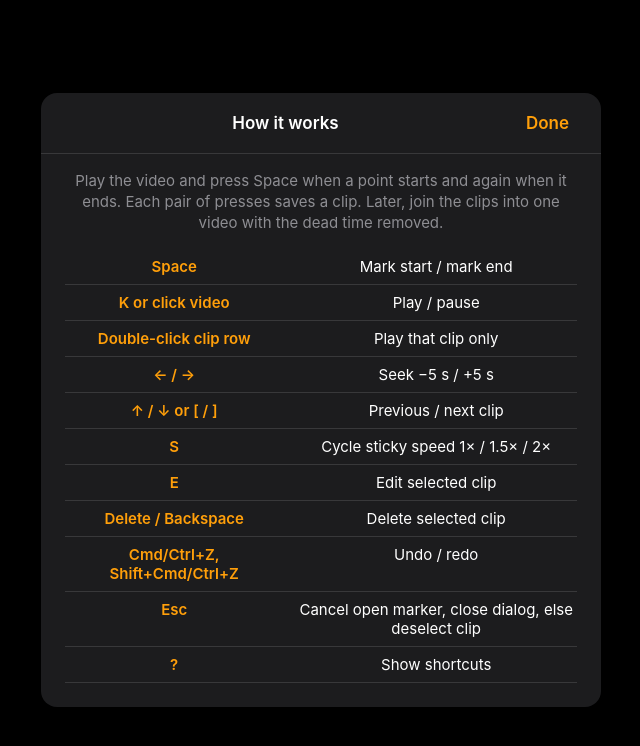
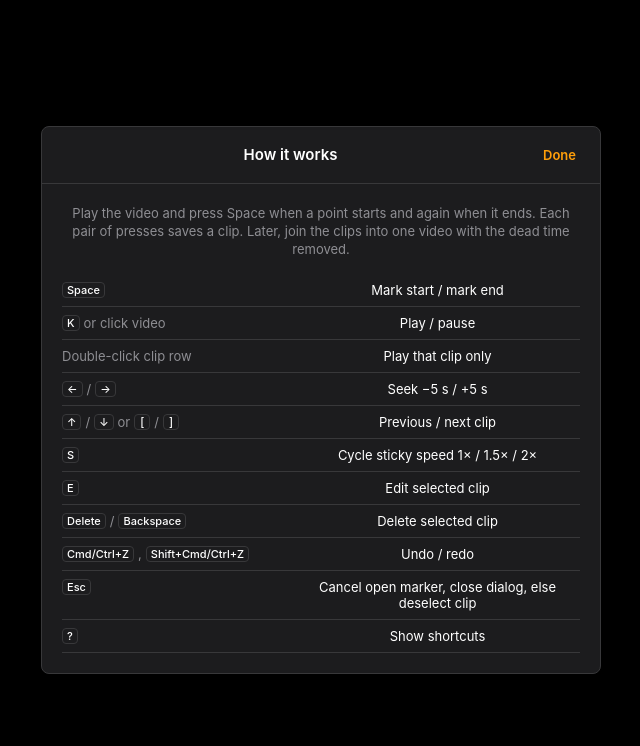
Before and after one commit to brian-wan/VBClips, a React (Vite) app: page / in a window 1280 px wide. Both pictures are taken after a click on the button "How it works". Shown: the top 746 px of the page, without its empty margins (319-959 px from the left). Built offline with nearby package versions, Linux system fonts and the light colour scheme.

Commit message:
Desktop tokens and shared controls: square buttons, kbd tooltips, dialogs, Home

```diff
--- a/src/components/Dialog.module.css
+++ b/src/components/Dialog.module.css
@@ -12,9 +12,12 @@
 .dialog {
   display: flex;
   flex-direction: column;
+  --secondary-background: var(--color-surface-raised);
+
   width: min(560px, 100%);
   max-height: min(720px, 100%);
-  border-radius: var(--radius-card);
+  border: 1px solid var(--color-separator);
+  border-radius: var(--radius-panel);
   background: var(--color-surface);
   box-shadow: 0 24px 64px rgba(0, 0, 0, 0.6);
   animation: rise var(--motion);
@@ -24,24 +27,25 @@
   display: flex;
   align-items: center;
   gap: 12px;
-  padding: 16px 24px;
+  padding: 12px 12px 12px 20px;
   border-bottom: 1px solid var(--color-separator);
 }
 
 .title {
   flex: 1;
   margin: 0;
-  font-size: var(--font-label);
+  font-size: var(--font-heading);
   font-weight: 600;
 }
 
 .done {
-  padding: 4px 8px;
+  height: var(--control-height);
+  padding: 0 12px;
   border: none;
-  border-radius: 6px;
+  border-radius: var(--radius-control);
   background: none;
   color: var(--color-accent);
-  font-size: var(--font-label);
+  font-size: var(--font-body);
   font-weight: 600;
   cursor: pointer;
   transition:
@@ -50,7 +54,7 @@
 }
 
 .done:hover {
-  background: var(--color-surface-raised);
+  background: var(--color-hover);
 }
 
 .done:active {
@@ -59,7 +63,8 @@
 
 .body {
   overflow-y: auto;
-  padding: 16px 24px 24px;
+  padding: 20px;
+  font-size: var(--font-body);
 }
 
 @keyframes fade {
--- a/src/components/ShortcutsModal.module.css
+++ b/src/components/ShortcutsModal.module.css
@@ -7,14 +7,12 @@
 .intro {
   margin: 0;
   color: var(--color-text-secondary);
-  font-size: var(--font-caption);
   line-height: 1.4;
 }
 
 .table {
   width: 100%;
   border-collapse: collapse;
-  font-size: var(--font-caption);
 }
 
 .table td {
@@ -26,6 +24,17 @@
 .table td.keys {
   width: 45%;
   padding-right: 12px;
-  color: var(--color-accent);
-  font-weight: 600;
 }
+
+.keyList {
+  display: flex;
+  flex-wrap: wrap;
+  align-items: center;
+  gap: 4px;
+  color: var(--color-text-secondary);
+}
+
+/* Chips in the list read as keys to press, so they use full-contrast text. */
+.keyList kbd {
+  color: var(--color-text);
+}
--- a/src/components/ShortcutsModal.tsx
+++ b/src/components/ShortcutsModal.tsx
@@ -1,6 +1,7 @@
 import { SHORTCUTS } from '../lib/shortcuts'
 import { Dialog } from './Dialog'
 import styles from './ShortcutsModal.module.css'
+import ui from './ui.module.css'
 
 export function ShortcutsModal({ onClose }: { onClose: () => void }) {
   return (
@@ -13,8 +14,20 @@ export function ShortcutsModal({ onClose }: { onClose: () => void }) {
         <table className={styles.table}>
           <tbody>
             {SHORTCUTS.map((s) => (
-              <tr key={s.keys}>
-                <td className={styles.keys}>{s.keys}</td>
+              <tr key={s.action}>
+                <td className={styles.keys}>
+                  <span className={styles.keyList}>
+                    {s.keys.map((part, i) =>
+                      typeof part === 'string' ? (
+                        <kbd key={i} className={ui.kbd}>
+                          {part}
+                        </kbd>
+                      ) : (
+                        <span key={i}>{part.text}</span>
+                      ),
+                    )}
+                  </span>
+                </td>
                 <td>{s.action}</td>
               </tr>
             ))}
--- a/src/components/ui.module.css
+++ b/src/components/ui.module.css
@@ -1,16 +1,16 @@
-.pill {
+.button {
   display: inline-flex;
   align-items: center;
   justify-content: center;
   gap: 8px;
-  height: var(--height-pill);
-  padding: 0 24px;
+  height: var(--control-height);
+  padding: 0 12px;
   border: none;
-  border-radius: var(--radius-pill);
-  background: var(--color-accent);
-  color: #000;
-  font-size: var(--font-label);
-  font-weight: 600;
+  border-radius: var(--radius-control);
+  background: var(--color-surface);
+  color: var(--color-text);
+  font-size: var(--font-body);
+  font-weight: 500;
   font-variant-numeric: tabular-nums;
   cursor: pointer;
   transition:
@@ -20,48 +20,48 @@
   white-space: nowrap;
 }
 
-.pill:hover:not(:disabled) {
-  filter: brightness(1.1);
+.button:hover:not(:disabled) {
+  background: var(--color-hover);
 }
 
-.pill:active:not(:disabled) {
+.button:active:not(:disabled) {
   opacity: var(--pressed-opacity);
 }
 
-.pill:disabled {
+.button:disabled {
   opacity: 0.4;
   cursor: default;
 }
 
-.pillSmall {
-  composes: pill;
-  height: 32px;
-  padding: 0 16px;
-  font-size: var(--font-caption);
+.primary {
+  composes: button;
+  background: var(--color-accent);
+  color: #000;
 }
 
-.pillMedium {
-  composes: pill;
-  height: 40px;
-  padding: 0 16px;
-  font-size: var(--font-caption);
+.primary:hover:not(:disabled) {
+  background: var(--color-accent);
+  filter: brightness(1.1);
 }
 
-.pillSecondary {
-  composes: pill;
-  background: var(--color-surface-raised);
-  color: var(--color-text);
+/* Panels drawn on the surface color set `--secondary-background` so the button stays visible. */
+.secondary {
+  composes: button;
+  background: var(--secondary-background, var(--color-surface));
 }
 
-.pillSecondary:hover:not(:disabled) {
-  filter: none;
-  background: var(--color-hover);
+.destructive {
+  composes: button;
+  background: transparent;
+  color: var(--color-destructive);
 }
 
-.pillDestructive {
-  composes: pill;
-  background: var(--color-destructive);
-  color: var(--color-text);
+.destructive:hover:not(:disabled) {
+  background: rgba(255, 69, 58, 0.15);
+}
+
+.small {
+  height: var(--control-height-small);
 }
 
 .iconButton {
@@ -69,11 +69,11 @@
   align-items: center;
   justify-content: center;
   position: relative;
-  width: var(--size-icon-button);
-  height: var(--size-icon-button);
+  width: var(--control-height);
+  height: var(--control-height);
   padding: 0;
   border: none;
-  border-radius: 50%;
+  border-radius: var(--radius-control);
   background: var(--color-surface);
   color: var(--color-text);
   cursor: pointer;
@@ -84,7 +84,7 @@
 }
 
 .iconButton:hover:not(:disabled) {
-  background: var(--color-surface-raised);
+  background: var(--color-hover);
 }
 
 .iconButton:active:not(:disabled) {
@@ -102,7 +102,7 @@
   padding: 4px;
   border-radius: 4px;
   color: var(--color-link);
-  font-size: var(--font-label);
+  font-size: var(--font-body);
   cursor: pointer;
   transition: opacity var(--motion);
 }
@@ -116,28 +116,50 @@
   opacity: var(--pressed-opacity);
 }
 
+.kbd {
+  display: inline-flex;
+  align-items: center;
+  justify-content: center;
+  min-width: 16px;
+  height: 16px;
+  padding: 0 4px;
+  border: 1px solid var(--color-separator);
+  border-radius: 4px;
+  color: var(--color-text-secondary);
+  font-family: inherit;
+  font-size: var(--font-micro);
+  font-weight: 500;
+  line-height: 1;
+  white-space: nowrap;
+}
+
 /*
- * CSS tooltip: put the text in `data-tip`. Shows after a short hover delay, or at once on keyboard
- * focus. Add `tipBelow` for controls near the top of the screen.
+ * Tooltip: put `tip` on the control (or a wrapper of a disabled one) and render <Tip> inside it.
+ * Shows after a short hover delay, or at once on keyboard focus. Add `tipBelow` for controls near
+ * the top of the screen and `tipEnd` for controls near the right edge.
  */
 .tip {
   position: relative;
 }
 
-.tip::after {
-  content: attr(data-tip);
+.tipBubble {
   position: absolute;
   left: 50%;
   bottom: calc(100% + 8px);
   z-index: 40;
+  display: inline-flex;
+  align-items: center;
+  gap: 6px;
   padding: 4px 8px;
-  border-radius: 6px;
+  border-radius: var(--radius-control);
   background: var(--color-surface-raised);
   box-shadow: 0 4px 12px rgba(0, 0, 0, 0.5);
   color: var(--color-text);
-  font-size: var(--font-tooltip);
+  font-size: var(--font-caption);
   font-weight: 500;
-  line-height: 1.3;
+  line-height: 16px;
+  letter-spacing: normal;
+  text-align: left;
   white-space: nowrap;
   transform: translateX(-50%);
   opacity: 0;
@@ -145,21 +167,22 @@
   transition: opacity var(--motion);
 }
 
-.tip:hover::after {
+.tip:hover > .tipBubble {
   opacity: 1;
-  transition-delay: 400ms;
+  transition-delay: 300ms;
 }
 
-.tip:focus-visible::after {
+.tip:focus-visible > .tipBubble,
+.tip:has(> :focus-visible) > .tipBubble {
   opacity: 1;
 }
 
-.tipBelow::after {
+.tipBelow > .tipBubble {
   top: calc(100% + 8px);
   bottom: auto;
 }
 
-.tipEnd::after {
+.tipEnd > .tipBubble {
   left: auto;
   right: 0;
   transform: none;
--- a/src/index.css
+++ b/src/index.css
@@ -12,25 +12,26 @@
   --color-destructive: #ff453a;
   --color-overlap: #ffd60a;
 
-  --font-family: -apple-system, BlinkMacSystemFont, 'SF Pro Text', Inter, system-ui, sans-serif;
-  --font-title: 34px;
-  --font-label: 17px;
-  --font-caption: 15px;
+  --font-family: Inter, -apple-system, BlinkMacSystemFont, system-ui, sans-serif;
+  --font-title: 24px;
+  --font-heading: 15px;
+  --font-body: 13px;
+  --font-caption: 12px;
+  --font-micro: 11px;
 
-  --radius-pill: 999px;
-  --height-pill: 48px;
-  --size-icon-button: 44px;
-  --radius-sheet: 24px;
+  --radius-control: 6px;
+  --radius-panel: 8px;
+  --control-height: 32px;
+  --control-height-small: 28px;
   --pressed-opacity: 0.85;
   --motion: 150ms ease-out;
   --motion-glyph: 400ms ease-out;
-  --font-tooltip: 13px;
-  --radius-card: 16px;
   --color-hover: #3a3a3c;
   --color-focus: var(--color-accent);
 
   color-scheme: dark;
   font-family: var(--font-family);
+  font-size: var(--font-body);
   color: var(--color-text);
   background: var(--color-bg);
   -webkit-font-smoothing: antialiased;
--- a/src/lib/shortcuts.ts
+++ b/src/lib/shortcuts.ts
@@ -1,13 +1,18 @@
-export const SHORTCUTS: readonly { keys: string; action: string }[] = [
-  { keys: 'Space', action: 'Mark start / mark end' },
-  { keys: 'K or click video', action: 'Play / pause' },
-  { keys: 'Double-click clip row', action: 'Play that clip only' },
-  { keys: '← / →', action: 'Seek −5 s / +5 s' },
-  { keys: '↑ / ↓ or [ / ]', action: 'Previous / next clip' },
-  { keys: 'S', action: 'Cycle sticky speed 1× / 1.5× / 2×' },
-  { keys: 'E', action: 'Edit selected clip' },
-  { keys: 'Delete / Backspace', action: 'Delete selected clip' },
-  { keys: 'Cmd/Ctrl+Z, Shift+Cmd/Ctrl+Z', action: 'Undo / redo' },
-  { keys: 'Esc', action: 'Cancel open marker, close dialog, else deselect clip' },
-  { keys: '?', action: 'Show shortcuts' },
+/** A key renders as a `<kbd>` chip; `{ text }` is plain text between keys. */
+export type ShortcutPart = string | { text: string }
+
+const text = (value: string) => ({ text: value })
+
+export const SHORTCUTS: readonly { keys: readonly ShortcutPart[]; action: string }[] = [
+  { keys: ['Space'], action: 'Mark start / mark end' },
+  { keys: ['K', text('or click video')], action: 'Play / pause' },
+  { keys: [text('Double-click clip row')], action: 'Play that clip only' },
+  { keys: ['←', text('/'), '→'], action: 'Seek −5 s / +5 s' },
+  { keys: ['↑', text('/'), '↓', text('or'), '[', text('/'), ']'], action: 'Previous / next clip' },
+  { keys: ['S'], action: 'Cycle sticky speed 1× / 1.5× / 2×' },
+  { keys: ['E'], action: 'Edit selected clip' },
+  { keys: ['Delete', text('/'), 'Backspace'], action: 'Delete selected clip' },
+  { keys: ['Cmd/Ctrl+Z', text(','), 'Shift+Cmd/Ctrl+Z'], action: 'Undo / redo' },
+  { keys: ['Esc'], action: 'Cancel open marker, close dialog, else deselect clip' },
+  { keys: ['?'], action: 'Show shortcuts' },
 ]
--- a/src/screens/Home.module.css
+++ b/src/screens/Home.module.css
@@ -25,31 +25,40 @@
 .subtitle {
   margin: 0 0 20px;
   color: var(--color-text-secondary);
-  font-size: var(--font-caption);
+  font-size: var(--font-body);
 }
 
-.choose {
-  min-width: 280px;
+.choose,
+.error,
+.card,
+.mismatch {
+  width: 400px;
+  max-width: 100%;
+}
+
+/* Doubled selector outranks the shared button height regardless of stylesheet order. */
+.page .choose {
+  height: 36px;
 }
 
 .error {
-  max-width: 360px;
   margin: 8px 0 0;
   padding: 12px 16px;
-  border-radius: 14px;
+  border-radius: var(--radius-panel);
   background: var(--color-surface);
   color: var(--color-destructive);
-  font-size: var(--font-caption);
+  font-size: var(--font-body);
   line-height: 1.4;
 }
 
 .card {
   display: flex;
   align-items: center;
-  width: 340px;
-  max-width: 100%;
+  gap: 8px;
   margin-top: 20px;
-  border-radius: 16px;
+  padding-right: 8px;
+  border: 1px solid var(--color-separator);
+  border-radius: var(--radius-panel);
   background: var(--color-surface);
 }
 
@@ -58,8 +67,9 @@
   align-items: center;
   flex: 1;
   min-width: 0;
-  padding: 14px 8px 14px 18px;
+  padding: 12px 8px 12px 16px;
   border: none;
+  border-radius: var(--radius-panel) 0 0 var(--radius-panel);
   background: none;
   text-align: left;
   cursor: pointer;
@@ -78,57 +88,46 @@
 }
 
 .cardTitle {
-  font-size: var(--font-label);
+  font-size: var(--font-body);
   font-weight: 600;
 }
 
 .cardSub {
   color: var(--color-text-secondary);
   font-size: var(--font-caption);
+  font-variant-numeric: tabular-nums;
 }
 
 .chevron {
   color: var(--color-text-secondary);
 }
 
-.trash {
-  width: 48px;
-  height: 48px;
-  margin-right: 8px;
-  border: none;
-  border-left: 1px solid var(--color-separator);
+.card .trash {
   background: none;
   color: var(--color-destructive);
-  cursor: pointer;
+}
+
+.card .trash:hover {
+  background: rgba(255, 69, 58, 0.15);
 }
 
 .confirmDelete {
-  height: 32px;
-  margin-right: 12px;
-  padding: 0 12px;
-  border: none;
-  border-radius: var(--radius-pill);
-  background: var(--color-destructive);
-  color: var(--color-text);
-  font-size: var(--font-caption);
-  font-weight: 600;
-  cursor: pointer;
   animation: pop var(--motion);
 }
 
 .hint {
   margin: 0;
   color: var(--color-text-secondary);
-  font-size: 13px;
+  font-size: var(--font-caption);
 }
 
 .mismatch {
-  width: 340px;
-  max-width: 100%;
-  padding: 14px 16px;
-  border-radius: 16px;
+  --secondary-background: var(--color-surface-raised);
+
+  padding: 12px 16px;
+  border-radius: var(--radius-panel);
   background: var(--color-surface);
-  font-size: var(--font-caption);
+  font-size: var(--font-body);
 }
 
 .mismatch p {
@@ -142,9 +141,7 @@
   gap: 8px;
 }
 
-.small {
-  height: 32px;
-  padding: 0 14px;
+.page .help {
   font-size: var(--font-caption);
 }
 
--- a/src/screens/Home.tsx
+++ b/src/screens/Home.tsx
@@ -175,7 +175,7 @@ export function Home({ onOpen, error, onError }: Props) {
 
       <button
         type="button"
-        className={`${ui.pill} ${styles.choose}`}
+        className={`${ui.primary} ${styles.choose}`}
         onClick={() => openPicker('new')}
       >
         Choose Video
@@ -209,20 +209,24 @@ export function Home({ onOpen, error, onError }: Props) {
                 {formatTime(totalClippedDuration(saved.clips))} clipped
               </span>
             </span>
-            <ChevronRight className={styles.chevron} />
+            <ChevronRight size={16} className={styles.chevron} />
           </button>
           {confirmDelete ? (
-            <button type="button" className={styles.confirmDelete} onClick={deleteSaved}>
+            <button
+              type="button"
+              className={`${ui.destructive} ${ui.small} ${styles.confirmDelete}`}
+              onClick={deleteSaved}
+            >
               Delete?
             </button>
           ) : (
             <button
               type="button"
-              className={styles.trash}
+              className={`${ui.iconButton} ${styles.trash}`}
               aria-label="Delete saved session"
               onClick={() => setConfirmDelete(true)}
             >
-              <Trash />
+              <Trash size={18} />
             </button>
           )}
         </div>
@@ -240,13 +244,17 @@ export function Home({ onOpen, error, onError }: Props) {
         <div className={styles.mismatch} role="status">
           <p>Still needed: {missing.map((s) => s.name).join(', ')}</p>
           <div className={styles.mismatchActions}>
-            <button type="button" className={ui.pillSmall} onClick={() => openPicker('continue')}>
+            <button
+              type="button"
+              className={`${ui.primary} ${ui.small}`}
+              onClick={() => openPicker('continue')}
+            >
               Pick files
             </button>
             {found.size > 0 && (
               <button
                 type="button"
-                className={ui.pillSecondary + ' ' + styles.small}
+                className={`${ui.secondary} ${ui.small}`}
                 onClick={() => void openSaved(saved, found)}
               >
                 Open without them
@@ -265,14 +273,14 @@ export function Home({ onOpen, error, onError }: Props) {
           <div className={styles.mismatchActions}>
             <button
               type="button"
-              className={ui.pillSmall}
+              className={`${ui.primary} ${ui.small}`}
               onClick={() => void openWithReplacement(saved, mismatch)}
             >
               Use it anyway
             </button>
             <button
               type="button"
-              className={ui.pillSecondary + ' ' + styles.small}
+              className={`${ui.secondary} ${ui.small}`}
               onClick={() => openPicker('continue')}
             >
               Pick another
@@ -281,7 +289,11 @@ export function Home({ onOpen, error, onError }: Props) {
         </div>
       )}
 
-      <button type="button" className={ui.linkButton} onClick={() => setShowHelp(true)}>
+      <button
+        type="button"
+        className={`${ui.linkButton} ${styles.help}`}
+        onClick={() => setShowHelp(true)}
+      >
         How it works
       </button>
 
```
Also changed, not shown: src/components/Tip.tsx (added, +17 -0 lines), src/components/Toasts.module.css (+10 -8 lines), src/screens/editor/JoinDialog.module.css (+9 -10 lines), src/screens/editor/JoinDialog.tsx (+10 -10 lines).
